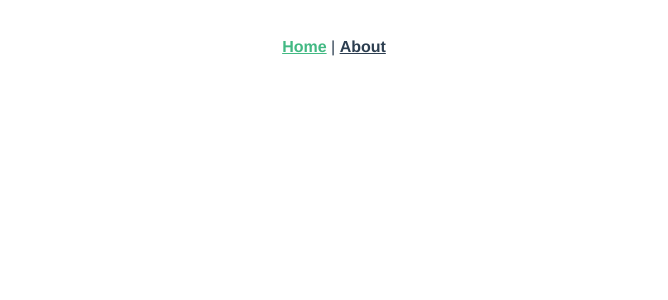
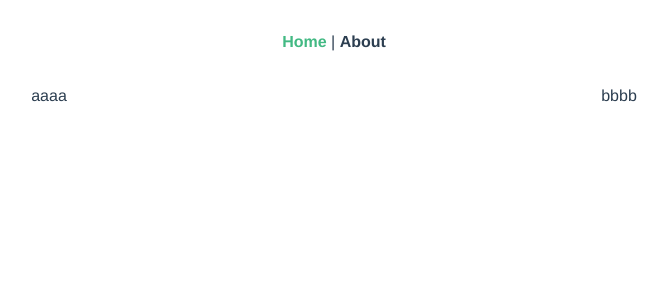
Before and after one commit to naokiur/personal-status, a Vue app: page /#/ in a window 1280 px wide. Shown: the top 300 px of the page, without its empty margins (306-974 px from the left). Built offline with nearby package versions, Linux system fonts and the light colour scheme.

Commit message:
[feat]Add BootstrapVue and Enabled.

```diff
--- /dev/null
+++ b/src/components/Container.vue
@@ -0,0 +1,15 @@
+<template>
+    <b-container>
+        <b-row>
+            <b-col>aaaa</b-col>
+            <b-col>bbbb</b-col>
+        </b-row>
+    </b-container>
+</template>
+
+<script lang="ts">
+  import { Component, Vue} from 'vue-property-decorator';
+
+  @Component
+  export default class Container extends Vue {}
+</script>
--- a/src/main.ts
+++ b/src/main.ts
@@ -2,6 +2,10 @@ import Vue from 'vue';
 import App from './App.vue';
 import router from './router';
 import store from './store';
+import BootstrapVue from 'bootstrap-vue';
+import 'bootstrap/dist/css/bootstrap.css';
+import 'bootstrap-vue/dist/bootstrap-vue.css';
+Vue.use(BootstrapVue);
 
 Vue.config.productionTip = false;
 
--- a/src/views/Home.vue
+++ b/src/views/Home.vue
@@ -1,10 +1,17 @@
 <template>
   <div class="home">
+    <Container></Container>
   </div>
 </template>
 
 <script lang="ts">
-import { Component, Vue } from 'vue-property-decorator';
+  import { Component, Vue } from 'vue-property-decorator';
+  import Container from '@/components/Container.vue';
 
-export default class Home extends Vue {}
+  @Component({
+    components: {
+      Container,
+    },
+  })
+  export default class Home extends Vue {}
 </script>
```
